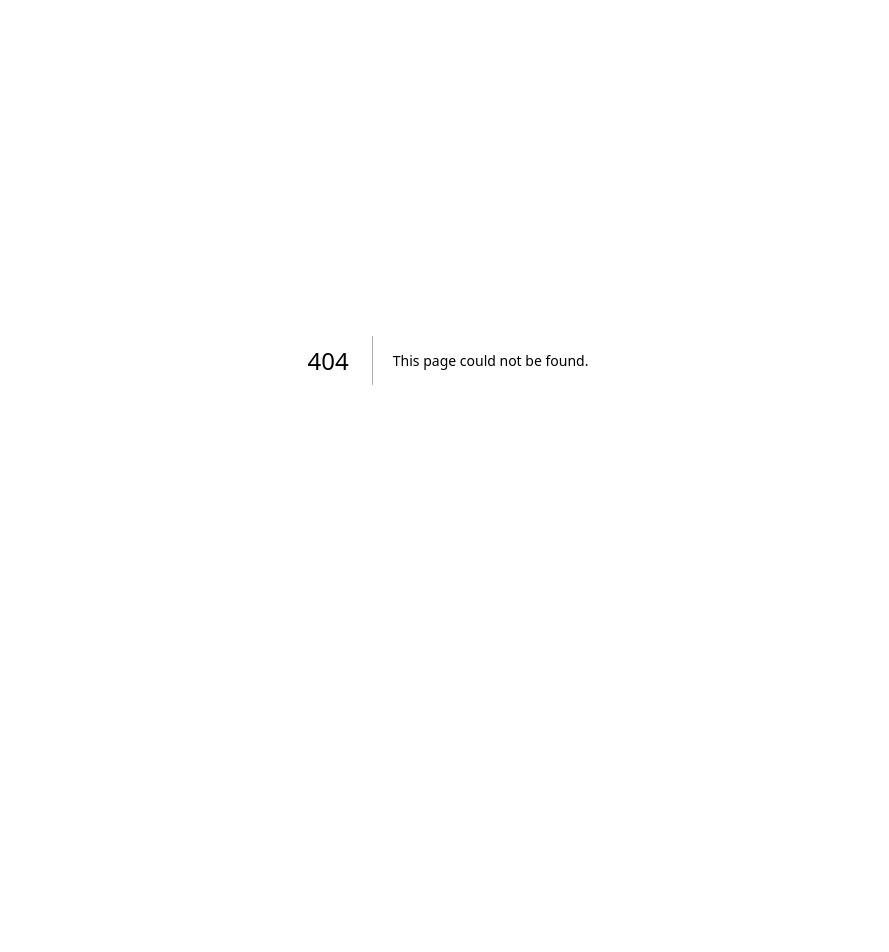
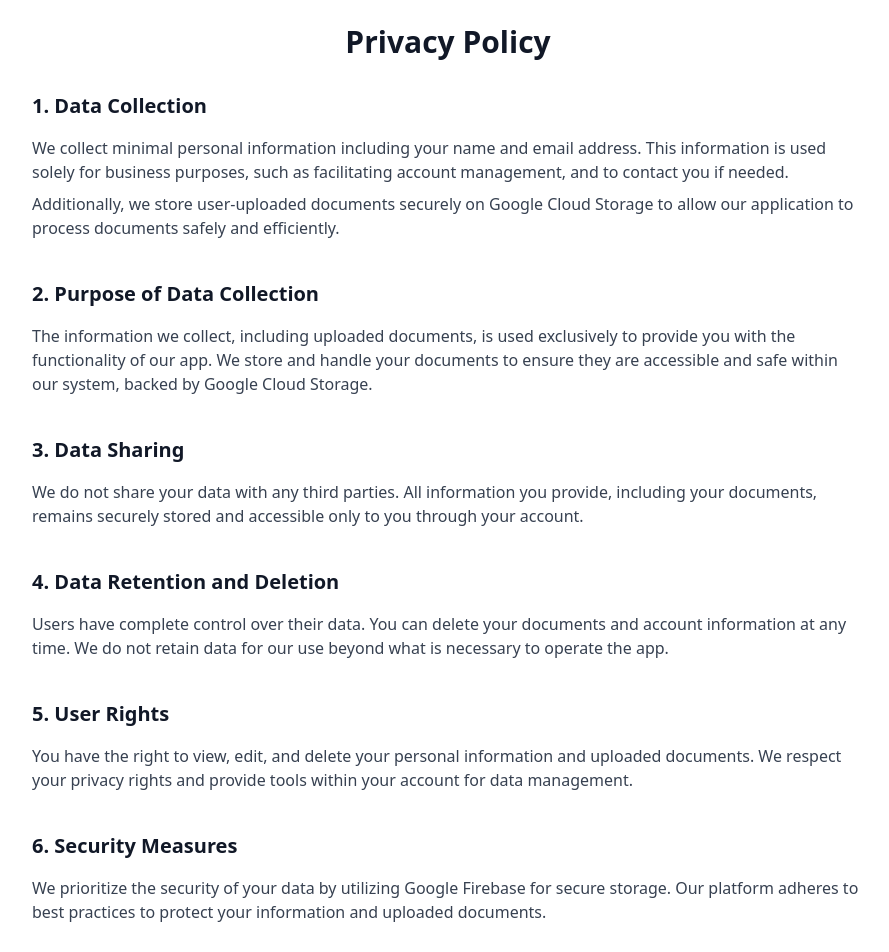
Before and after one commit to Tejas-Naik/chat-with-pdf-india, a Next.js app: page /privacy in a window 1280 px wide. Before the commit this address had no page. Shown: the part 40-992 px from the top of the page, without its empty margins (192-1081 px from the left). Before the commit the page ends 800 px from the top, so only its background shows below. Built offline with nearby package versions, Linux system fonts and the light colour scheme.

Commit message:
Created refund and privacy policy pages

```diff
--- /dev/null
+++ b/app/privacy/page.tsx
@@ -0,0 +1,66 @@
+"use client";
+import React from "react";
+
+function PrivacyPolicy() {
+  return (
+    <div className="max-w-4xl mx-auto py-16 px-6 sm:px-8">
+      <h1 className="text-3xl font-bold text-gray-900 text-center mb-8">
+        Privacy Policy
+      </h1>
+
+      <section className="mb-10">
+        <h2 className="text-xl font-semibold text-gray-900">1. Data Collection</h2>
+        <p className="mt-4 text-gray-700">
+          We collect minimal personal information including your name and email address. This information is used solely for business purposes, such as facilitating account management, and to contact you if needed.
+        </p>
+        <p className="mt-2 text-gray-700">
+          Additionally, we store user-uploaded documents securely on Google Cloud Storage to allow our application to process documents safely and efficiently.
+        </p>
+      </section>
+
+      <section className="mb-10">
+        <h2 className="text-xl font-semibold text-gray-900">2. Purpose of Data Collection</h2>
+        <p className="mt-4 text-gray-700">
+          The information we collect, including uploaded documents, is used exclusively to provide you with the functionality of our app. We store and handle your documents to ensure they are accessible and safe within our system, backed by Google Cloud Storage.
+        </p>
+      </section>
+
+      <section className="mb-10">
+        <h2 className="text-xl font-semibold text-gray-900">3. Data Sharing</h2>
+        <p className="mt-4 text-gray-700">
+          We do not share your data with any third parties. All information you provide, including your documents, remains securely stored and accessible only to you through your account.
+        </p>
+      </section>
+
+      <section className="mb-10">
+        <h2 className="text-xl font-semibold text-gray-900">4. Data Retention and Deletion</h2>
+        <p className="mt-4 text-gray-700">
+          Users have complete control over their data. You can delete your documents and account information at any time. We do not retain data for our use beyond what is necessary to operate the app.
+        </p>
+      </section>
+
+      <section className="mb-10">
+        <h2 className="text-xl font-semibold text-gray-900">5. User Rights</h2>
+        <p className="mt-4 text-gray-700">
+          You have the right to view, edit, and delete your personal information and uploaded documents. We respect your privacy rights and provide tools within your account for data management.
+        </p>
+      </section>
+
+      <section className="mb-10">
+        <h2 className="text-xl font-semibold text-gray-900">6. Security Measures</h2>
+        <p className="mt-4 text-gray-700">
+          We prioritize the security of your data by utilizing Google Firebase for secure storage. Our platform adheres to best practices to protect your information and uploaded documents.
+        </p>
+      </section>
+
+      <section className="mb-10">
+        <h2 className="text-xl font-semibold text-gray-900">7. Policy Updates</h2>
+        <p className="mt-4 text-gray-700">
+          We may update this Privacy Policy from time to time. If there are significant changes, we will notify you via email. You can always refer to this page for the latest updates.
+        </p>
+      </section>
+    </div>
+  );
+}
+
+export default PrivacyPolicy;
--- /dev/null
+++ b/app/refund/page.tsx
@@ -0,0 +1,48 @@
+"use client";
+import React from "react";
+
+function RefundPolicyPage() {
+  return (
+    <div className="py-24 sm:py-32">
+      <div className="max-w-4xl mx-auto text-center">
+        <h2 className="text-base font-semibold leading-7 text-indigo-600">Refund Policy</h2>
+        <p className="mt-2 text-4xl font-bold tracking-tight text-gray-900 sm:text-5xl">
+          Our Refund & Cancellation Policy
+        </p>
+      </div>
+      <div className="mx-auto mt-10 max-w-3xl text-gray-600 px-6 leading-7 text-lg">
+        <p className="mt-6">
+          This cancellation policy outlines how you can cancel or seek a refund for a service purchased through Tezcode.tech.
+          Please read it carefully to understand your rights and obligations regarding cancellations and refunds.
+        </p>
+
+        <h3 className="text-2xl font-semibold mt-8 text-gray-900">Cancellation Policy</h3>
+        <p className="mt-4">
+          Cancellations will only be considered if the request is made within <span className="font-semibold">3 days</span> of placing the order.
+          As this is a digital SaaS product, once the service is active and delivered, cancellations may not be possible.
+          However, you may contact our customer service for further assistance.
+        </p>
+
+        <h3 className="text-2xl font-semibold mt-8 text-gray-900">Damaged or Defective Services</h3>
+        <p className="mt-4">
+          If you encounter issues with the service that do not meet expectations, please contact our customer service team within
+          <span className="font-semibold">5 days</span> of using the service. The request will be reviewed by our team to determine the next steps.
+        </p>
+
+        <h3 className="text-2xl font-semibold mt-8 text-gray-900">Refund Policy</h3>
+        <p className="mt-4">
+          Approved refunds will be processed within <span className="font-semibold">3-4 business days</span> and will be credited back to the original payment method.
+          Once processed, you will receive an email confirmation of the refund.
+        </p>
+
+        <h3 className="text-2xl font-semibold mt-8 text-gray-900">Customer Service</h3>
+        <p className="mt-4">
+          For any questions or further clarification regarding our cancellation and refund policy, please reach out to our customer service team via the contact
+          information available on Tezcode.tech.
+        </p>
+      </div>
+    </div>
+  );
+}
+
+export default RefundPolicyPage;
```
